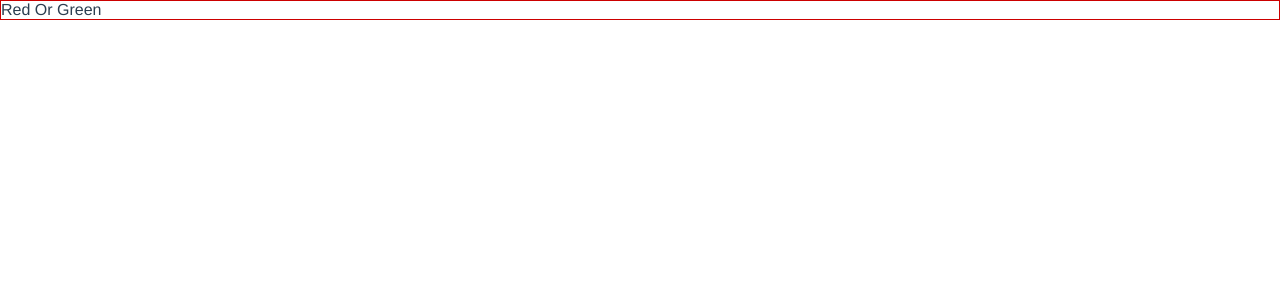
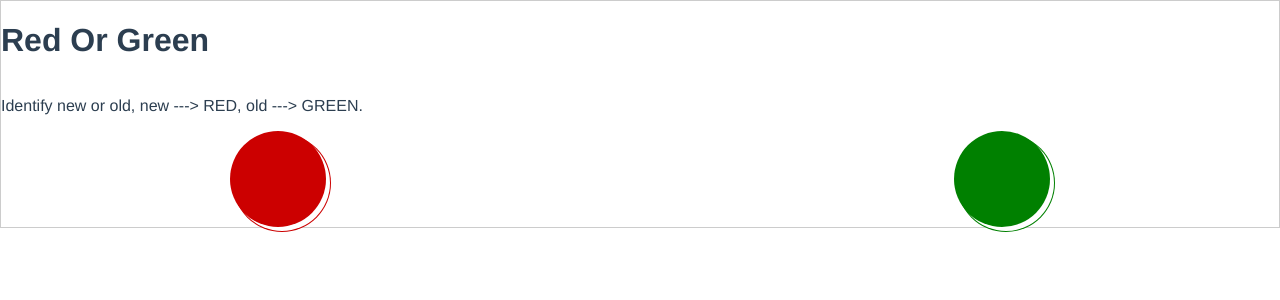
Before and after one commit to flying-musk/red-or-green, a Vue app: page / in a window 1280 px wide. Shown: the top 300 px of the page. Built offline with nearby package versions, Linux system fonts and the light colour scheme.

Commit message:
[red-or-green] Finish style of two buttons.

```diff
--- a/src/components/RedOrGreen.vue
+++ b/src/components/RedOrGreen.vue
@@ -1,5 +1,12 @@
 <template>
-  <div class="r-outer">Red Or Green</div>
+  <div id="red_or_green" class="r-outer">
+    <h1>Red Or Green</h1>
+    <p>Identify new or old, new ---> RED, old ---> GREEN.</p>
+    <div class="r-buttons">
+      <div class="buttons-button" data-color="red"></div>
+      <div class="buttons-button" data-color="green"></div>
+    </div>
+  </div>
 </template>
 
 <script>
@@ -10,6 +17,36 @@ export default {
 
 <style scoped lang="scss">
 .r-outer {
-  border: solid 1px #cc0000;
+  border: solid 1px #cccccc;
+  display: flex;
+  flex-direction: column;
+}
+.r-buttons {
+  align-self: center;
+  min-width: 64vw;
+  display: flex;
+  justify-content: space-between;
+}
+.buttons-button {
+  border-radius: 50%;
+  width: 96px;
+  height: 96px;
+}
+.buttons-button:active {
+  transform: translate(2px, 2px);
+}
+.buttons-button[data-color='red'] {
+  background-color: #cc0000;
+  box-shadow: #ffffff 4px 4px 0 0, #cc0000 4px 4px 0 1px;
+}
+.buttons-button[data-color='red']:active {
+  box-shadow: #ffffff 2px 2px 0 0, #cc0000 2px 2px 0 1px;
+}
+.buttons-button[data-color='green'] {
+  background-color: #008000;
+  box-shadow: #ffffff 4px 4px 0 0, #008000 4px 4px 0 1px;
+}
+.buttons-button[data-color='green']:active {
+  box-shadow: #ffffff 2px 2px 0 0, #008000 2px 2px 0 1px;
 }
 </style>
```
